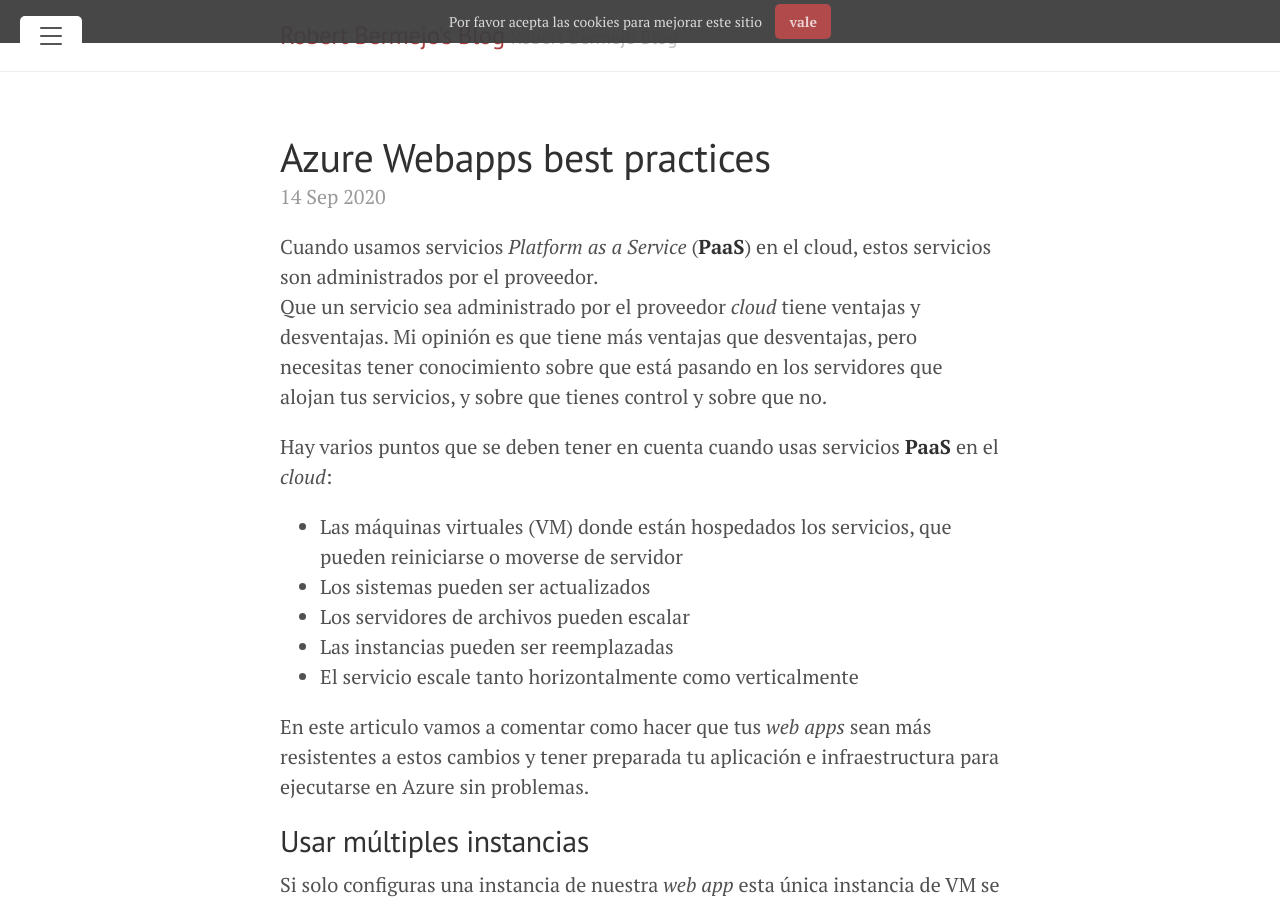
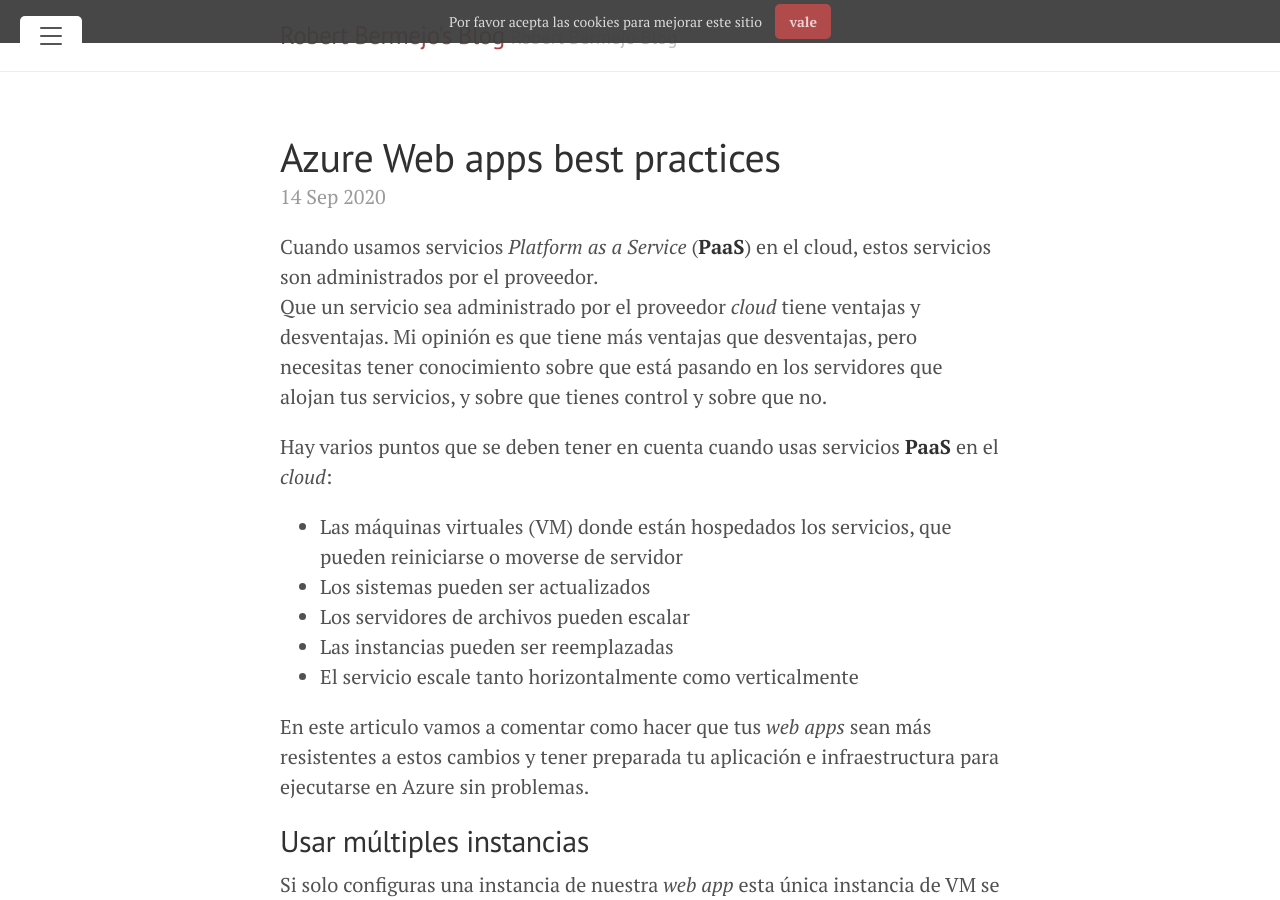
Before and after one commit to bermejoblasco/bermejoblasco.github.io, a Jekyll site: the page built from _posts/2020-09-14-webapps_best_practices.md, in a window 1280 px wide and 900 px high. Built offline with Jekyll 4.4.1, drawn with Linux system fonts in a browser that asks for light colours; nearby versions of some CDN libraries; comment, search, counter and statistics services are not loaded.

Commit message:
change title

```diff
--- a/_posts/2020-09-14-webapps_best_practices.md
+++ b/_posts/2020-09-14-webapps_best_practices.md
@@ -1,5 +1,5 @@
 ---
-title: Azure Webapps best practices
+title: Azure Web apps best practices
 post_date: 2020-09-14 00:00:00
 author: rbermejo
 layout: post
```
